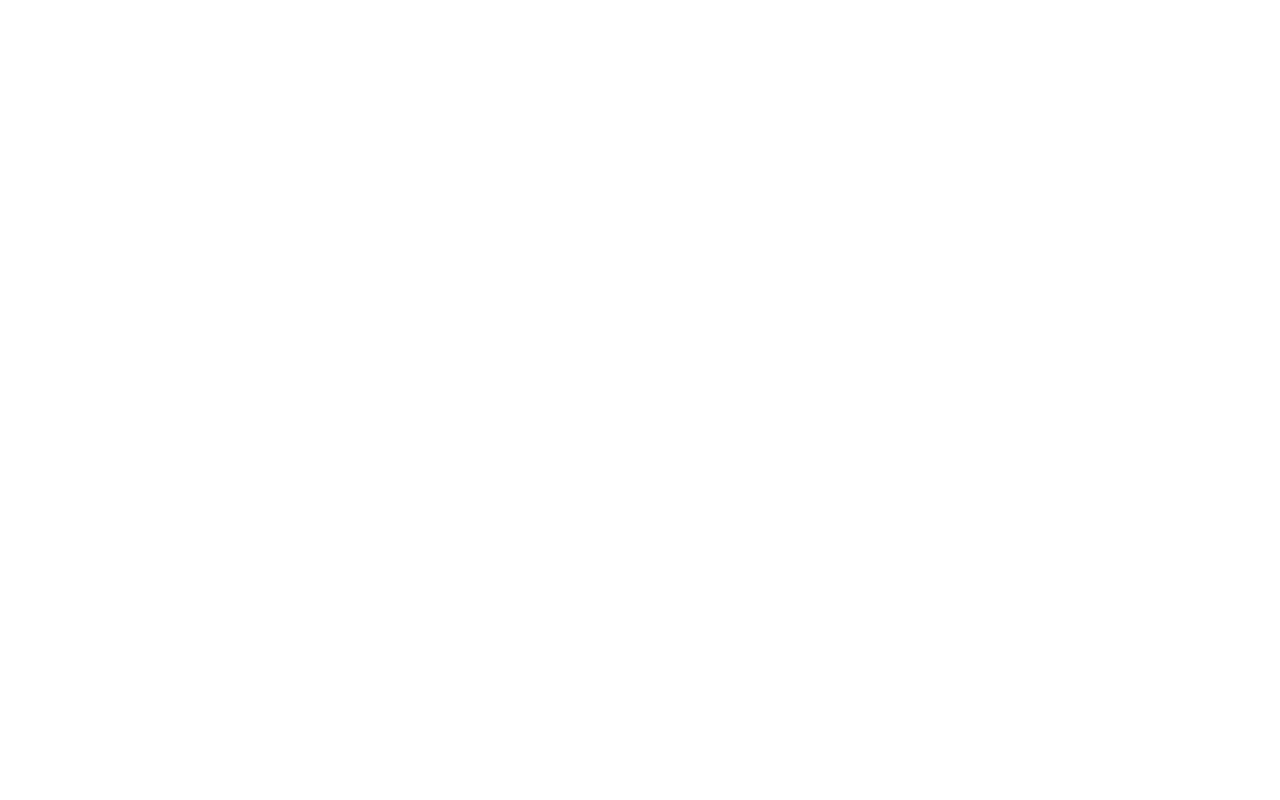
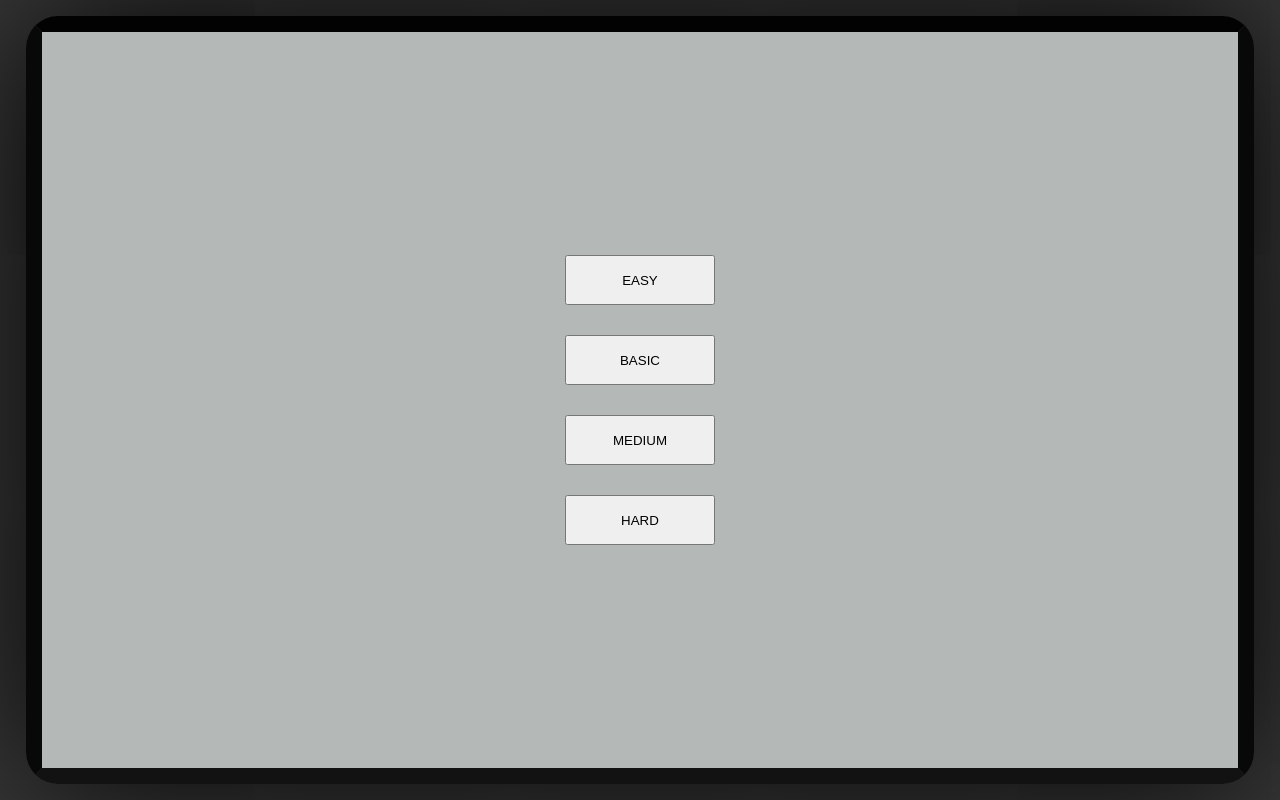
Before and after one commit to PashCode/calm-pairs, a website built with Vite: page index.html in a window 1280 px wide. Built offline with nearby package versions, Linux system fonts and the light colour scheme.

Commit message:
style: add some HTML structure, images and sass styles for it

```diff
--- a/index.html
+++ b/index.html
@@ -9,5 +9,49 @@
     <title>neon-pairs</title>
 </head>
 <body>
+<div class="game">
+    <div class="game-screen">
+        <div class="game-screen__loading"></div>
+        <div class="game-screen__start-game"></div>
+
+        <div class="game-screen__choice-level">
+            <button data-level="easy" class="level-button">EASY</button>
+            <button data-level="basic" class="level-button">BASIC</button>
+            <button data-level="medium" class="level-button">MEDIUM</button>
+            <button data-level="hard" class="level-button">HARD</button>
+        </div>
+
+        <div class="game-screen__game-board">
+            <ul class="result">
+                <li class="result__mistakes">Mistakes:...</li>
+                <li class="result_timer">00:00:00</li>
+            </ul>
+
+            <div class="cards-board">
+                <!--                <ul class="cards">-->
+                <!--                    <li class="cards__card">1</li>-->
+                <!--                    <li class="cards__card">2</li>-->
+                <!--                    <li class="cards__card">3</li>-->
+                <!--                    <li class="cards__card">4</li>-->
+                <!--                    <li class="cards__card">5</li>-->
+                <!--                    <li class="cards__card">6</li>-->
+                <!--                    <li class="cards__card">7</li>-->
+                <!--                    <li class="cards__card">8</li>-->
+                <!--                    <li class="cards__card">9</li>-->
+                <!--                    <li class="cards__card">10</li>-->
+                <!--                    <li class="cards__card">11</li>-->
+                <!--                    <li class="cards__card">12</li>-->
+                <!--                </ul>-->
+            </div>
+
+
+            <div class="buttons">
+                <button>Start new game</button>
+            </div>
+        </div>
+
+        <div class="game-screen__scoreboard"></div>
+    </div>
+</div>
 </body>
 </html>
--- /dev/null
+++ b/src/styles/base.sass
@@ -0,0 +1,11 @@
+@import url(https://fonts.googleapis.com/css?family=VT323)
+
+*
+  box-sizing: border-box
+
+body
+    background: #383838
+    font-family: 'VT323', sans-serif
+    font-size: 24px
+    -webkit-font-smoothing: antialiased
+    //line-height: 1.2
--- /dev/null
+++ b/src/styles/choice-level.sass
@@ -0,0 +1,14 @@
+.game-screen__choice-level
+    position: absolute
+    width: 100%
+    height: 100%
+    background: #b4b9b8
+    display: flex
+    justify-content: center
+    align-items: center
+    flex-direction: column
+    row-gap: 30px
+    .level-button
+        width: 150px
+        height: 50px
+        cursor: pointer
--- /dev/null
+++ b/src/styles/game-board.sass
@@ -0,0 +1,44 @@
+.game-screen__game-board
+    display: flex
+    justify-content: center
+    align-items: center
+    flex-direction: column
+    row-gap: 25px
+    height: 90%
+    width: 50%
+    color: #b4b9b8
+
+    .result
+        display: flex
+        justify-content: space-evenly
+        padding: 0
+        margin: 0
+        list-style-type: none
+        width: 70%
+
+    .cards-board
+        width: 100%
+        height: 100%
+        background: #b4b9b8
+        border-radius: 10px
+        color: black
+        .cards
+            display: flex
+            flex-wrap: wrap
+            justify-content: center
+            align-items: center
+            width: inherit
+            height: inherit
+            margin: 0
+            padding: 0
+            list-style-type: none
+            &__card
+                width: 19.2%
+                height: 19.2%
+                background: #413d69
+                //border: 1px solid
+                vertical-align: top
+                margin: .4px
+                display: flex
+                justify-content: center
+                align-items: center
--- /dev/null
+++ b/src/styles/game-screen.sass
@@ -0,0 +1,15 @@
+.game-screen
+    display: flex
+    justify-content: center
+    align-items: center
+    background-color: transparent
+    border-radius: 2rem
+    border: 1rem solid #080808
+    border-top-color: #020202
+    border-bottom-color: #121212
+    box-shadow: inset 0 0 18rem black, inset 0 0 3rem black, 0 0 10rem black
+    position: absolute
+    top: 2%
+    left: 2%
+    height: 96%
+    width: 96%
--- a/src/styles/style.sass
+++ b/src/styles/style.sass
@@ -0,0 +1,4 @@
+@use "base"
+@use "choice-level"
+@use "game-screen"
+@use "game-board"
```
Also changed, not shown: src/assets/img.jpg (deleted), src/assets/img/1-card.jpg (added), src/assets/img/2-card.jpg (added), src/assets/img/3-card.jpg (added), src/assets/img/4-card.jpg (added), src/assets/img/5-card.jpg (added), src/assets/img/6-card.jpg (added), src/assets/img/hidden-card.jpg (added), src/js/game/game.js (deleted), src/style.css.
